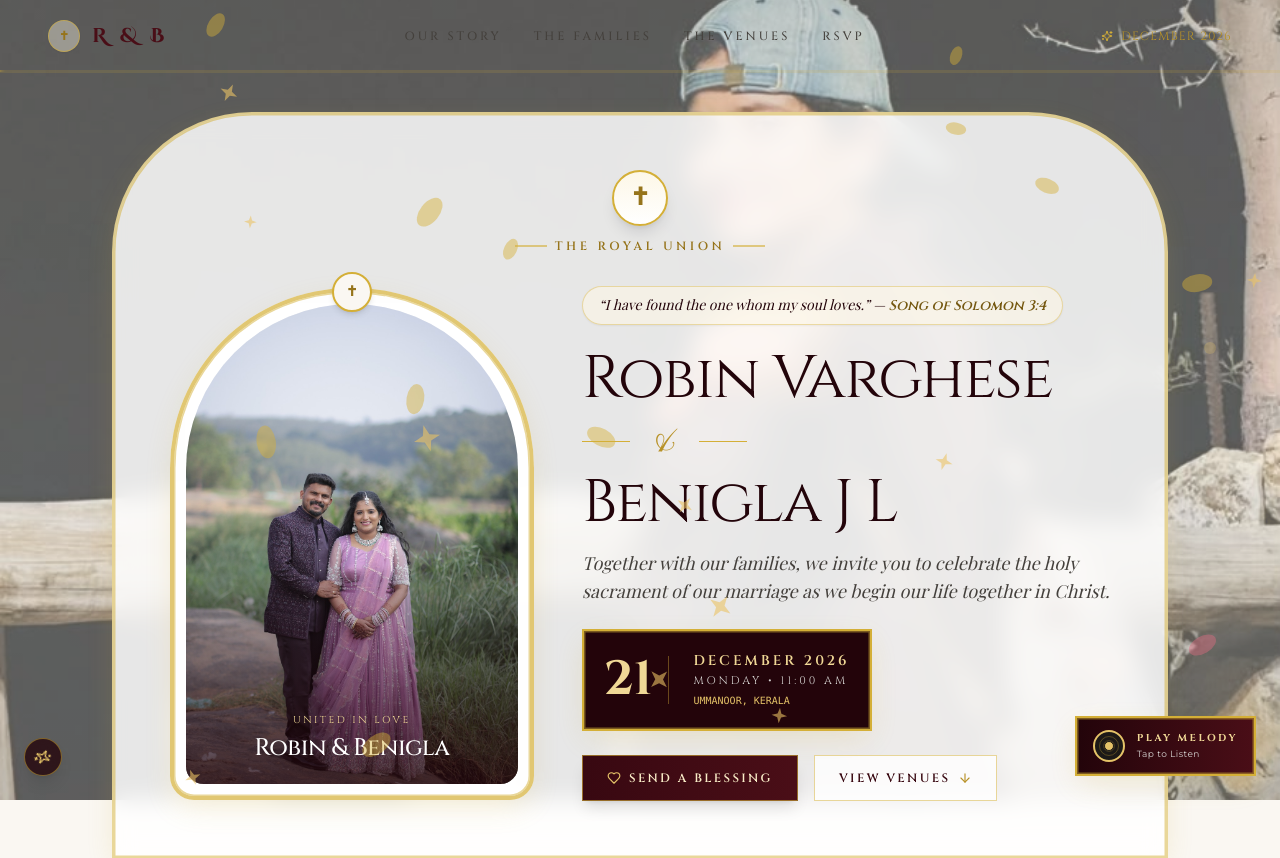
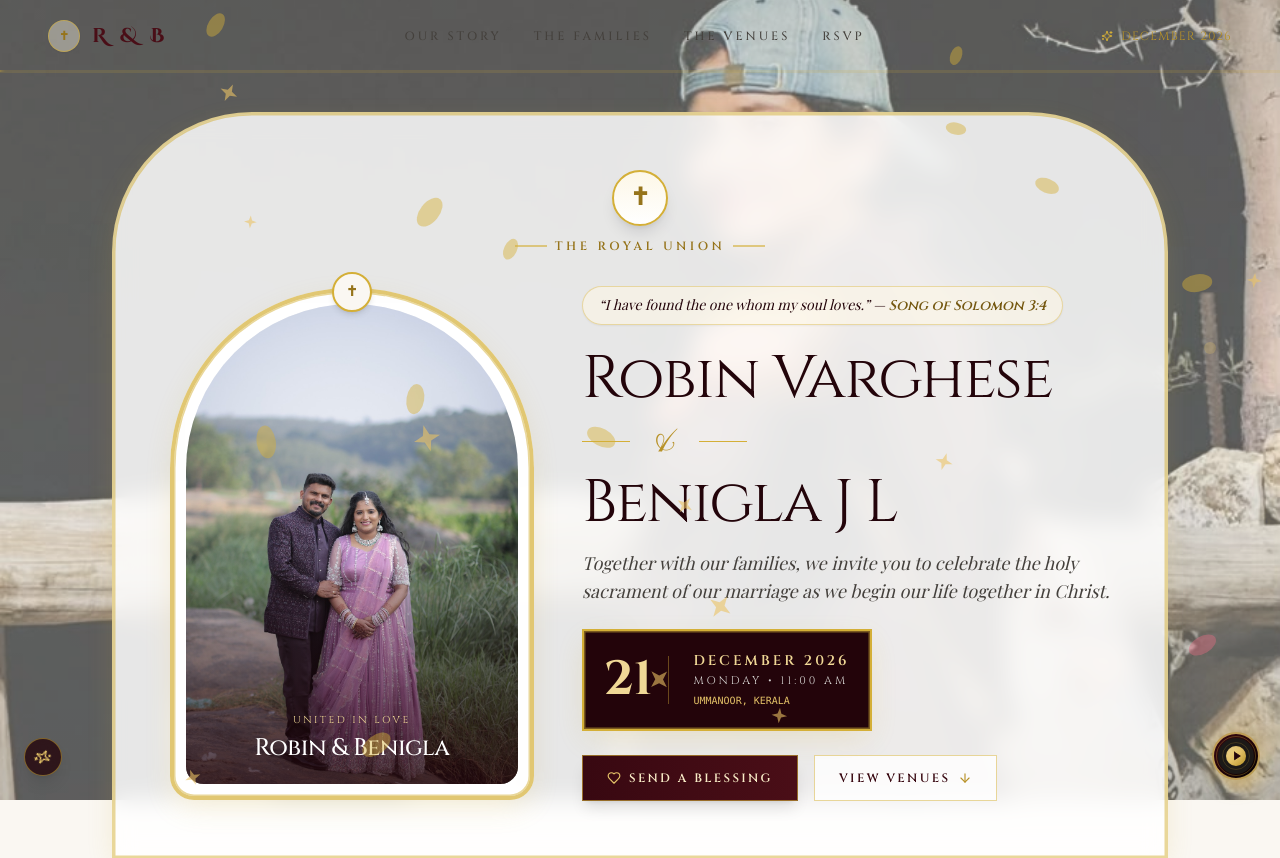
Before and after one commit to Akhilrs-RS/wed, a React (Vite) app in the folder frontend/: page / in a window 1280 px wide. Shown: the top 858 px of the page. Built offline with nearby package versions, Linux system fonts and the light colour scheme; a web font is replaced by a local one.

Commit message:
Restore small circular gold medallion music button

```diff
--- a/frontend/src/components/AudioPlayer.jsx
+++ b/frontend/src/components/AudioPlayer.jsx
@@ -1,9 +1,10 @@
 import React, { useState, useRef } from 'react';
-import { Disc3, Music, Volume2, VolumeX, Sparkles } from 'lucide-react';
+import { Disc3, Music, Volume2, VolumeX, Sparkles, Play, Pause } from 'lucide-react';
 import { weddingData } from '../data/weddingData';
 
 export default function AudioPlayer() {
   const [isPlaying, setIsPlaying] = useState(false);
+  const [showTooltip, setShowTooltip] = useState(false);
   const audioRef = useRef(null);
 
   const togglePlay = () => {
@@ -33,41 +34,74 @@ export default function AudioPlayer() {
         preload="auto"
       />
 
-      {/* Floating Royal Vintage Vinyl Medallion - Matching Screenshot */}
-      <div className="fixed bottom-6 right-6 z-50">
+      {/* Compact Royal Golden Vinyl Medallion (Reduced Size) */}
+      <div
+        className="fixed bottom-5 right-5 z-50 flex items-center"
+        onMouseEnter={() => setShowTooltip(true)}
+        onMouseLeave={() => setShowTooltip(false)}
+      >
+        {/* Subtle Slide-out Tooltip */}
+        <div
+          className={`hidden sm:flex items-center space-x-2 mr-3 px-3 py-1.5 bg-imperial-950/90 backdrop-blur-md border border-gold-500/50 rounded-full shadow-lg transition-all duration-300 pointer-events-none ${
+            showTooltip ? 'opacity-100 translate-x-0' : 'opacity-0 translate-x-2'
+          }`}
+        >
+          <Sparkles size={11} className="text-gold-400" />
+          <span className="font-cinzel text-[10px] tracking-[0.2em] uppercase text-gold-200 whitespace-nowrap">
+            {isPlaying ? 'Pause Harmony' : 'Play Wedding Melody'}
+          </span>
+        </div>
+
+        {/* Floating Musical Notes Animation when playing */}
+        {isPlaying && (
+          <div className="absolute -top-7 left-2 pointer-events-none flex space-x-2 text-gold-400 select-none">
+            <span className="animate-bounce text-xs drop-shadow">♪</span>
+            <span className="animate-bounce delay-150 text-[10px] drop-shadow">♫</span>
+            <span className="animate-bounce delay-300 text-sm drop-shadow">♬</span>
+          </div>
+        )}
+
+        {/* Sleek Circular Royal Brooch Button */}
         <button
           onClick={togglePlay}
-          className="group relative flex items-center space-x-3 bg-gradient-to-r from-imperial-950 to-imperial-800 text-white px-4 py-2.5 sm:py-3 border-2 border-gold-500 shadow-[0_4px_25px_rgba(212,175,55,0.4)] hover:shadow-[0_4px_30px_rgba(212,175,55,0.6)] transition-all duration-300 active:scale-95 deckled-card-gold"
+          className={`relative w-12 h-12 sm:w-13 sm:h-13 rounded-full bg-gradient-to-br from-imperial-900 via-imperial-950 to-black text-white p-1 border-2 border-gold-400/80 shadow-[0_4px_20px_rgba(212,175,55,0.4)] hover:shadow-[0_6px_25px_rgba(212,175,55,0.7)] transition-all duration-300 hover:scale-105 active:scale-95 flex items-center justify-center ${
+            isPlaying ? 'ring-2 ring-gold-400/60 ring-offset-1 ring-offset-stone-900' : ''
+          }`}
           aria-label={isPlaying ? 'Pause music' : 'Play royal wedding music'}
+          title={isPlaying ? 'Pause music' : 'Play wedding music'}
         >
+          {/* Outer Gold Filigree Ring */}
+          <div className="absolute inset-0.5 rounded-full border border-gold-500/30 pointer-events-none" />
+
           {/* Rotating Vinyl Disc */}
           <div
-            className={`w-8 h-8 rounded-full border-2 border-gold-400 bg-stone-900 flex items-center justify-center relative overflow-hidden shrink-0 ${
+            className={`w-full h-full rounded-full bg-stone-900 flex items-center justify-center relative overflow-hidden ${
               isPlaying ? 'animate-spin-slow' : ''
             }`}
           >
-            {/* Concentric Grooves */}
-            <div className="absolute inset-1 rounded-full border border-gold-500/30" />
-            <div className="absolute inset-2 rounded-full border border-gold-500/20" />
-            <div className="w-2.5 h-2.5 rounded-full bg-gold-400 border border-stone-900" />
+            {/* Concentric Vinyl Grooves */}
+            <div className="absolute inset-1 rounded-full border border-gold-500/20" />
+            <div className="absolute inset-2 rounded-full border border-gold-500/15" />
+
+            {/* Center Royal Gold Crest */}
+            <div className="w-5 h-5 rounded-full bg-gradient-to-br from-gold-300 via-gold-400 to-gold-600 flex items-center justify-center shadow-inner">
+              {isPlaying ? (
+                <div className="flex items-center space-x-0.5">
+                  <span className="w-0.5 h-2.5 bg-imperial-950 rounded-full" />
+                  <span className="w-0.5 h-2.5 bg-imperial-950 rounded-full" />
+                </div>
+              ) : (
+                <Play size={10} className="text-imperial-950 fill-imperial-950 ml-0.5" />
+              )}
+            </div>
           </div>
 
-          <div className="flex flex-col text-left">
-            <span className="font-cinzel text-[10px] tracking-[0.25em] uppercase text-gold-300 font-bold leading-tight">
-              {isPlaying ? 'PAUSE MELODY' : 'PLAY MELODY'}
-            </span>
-            <span className="text-[9px] text-stone-300 font-sans tracking-wider mt-0.5">
-              {isPlaying ? 'Wedding Harmonies' : 'Tap to Listen'}
-            </span>
-          </div>
-
-          {/* Equalizer Bars */}
+          {/* Micro Equalizer Bar Indicator on Edge when Playing */}
           {isPlaying && (
-            <div className="flex items-end space-x-0.5 h-3.5 pl-1">
-              <span className="w-0.5 h-3 bg-gold-400 animate-pulse" />
-              <span className="w-0.5 h-2 bg-gold-200 animate-pulse delay-75" />
-              <span className="w-0.5 h-3.5 bg-gold-400 animate-pulse delay-150" />
-              <span className="w-0.5 h-1.5 bg-gold-200 animate-pulse delay-100" />
+            <div className="absolute -bottom-1 left-1/2 -translate-x-1/2 flex items-end space-x-0.5 h-2 px-1.5 py-0.5 bg-imperial-950/90 rounded-full border border-gold-500/40">
+              <span className="w-0.5 h-1.5 bg-gold-400 animate-pulse" />
+              <span className="w-0.5 h-2.5 bg-gold-200 animate-pulse delay-75" />
+              <span className="w-0.5 h-1.5 bg-gold-400 animate-pulse delay-150" />
             </div>
           )}
         </button>
```
